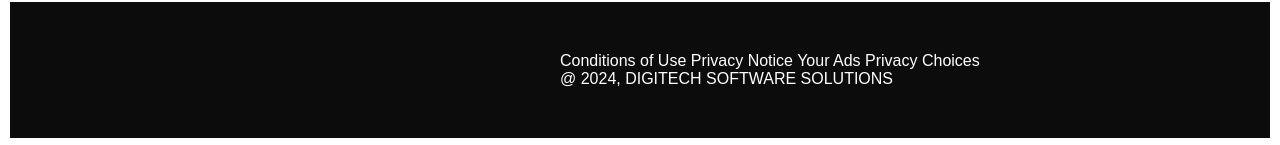
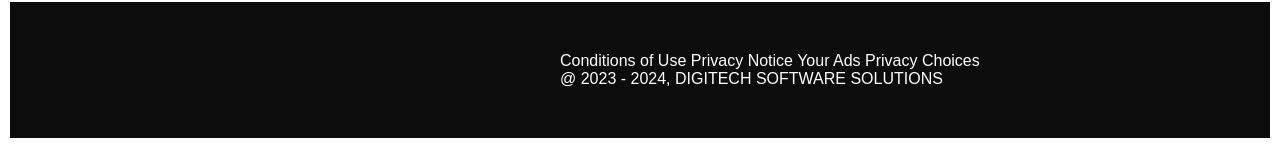
Before and after one commit to Gauri-866/Company-Member-Team-page, a plain HTML site: page index.html in a window 1280 px wide. Shown: the part 2488-2633 px from the top of the page. Drawn offline with Linux system fonts and the light colour scheme.

Commit message:
commit changes

```diff
--- a/index.html
+++ b/index.html
@@ -108,7 +108,7 @@
                 <a> Your Ads Privacy Choices </a>
             </div>
             <div class="copyright">
-                @ 2024, DIGITECH SOFTWARE SOLUTIONS
+                @ 2023 - 2024, DIGITECH SOFTWARE SOLUTIONS
             </div>
             <ul>
      </div>
```
